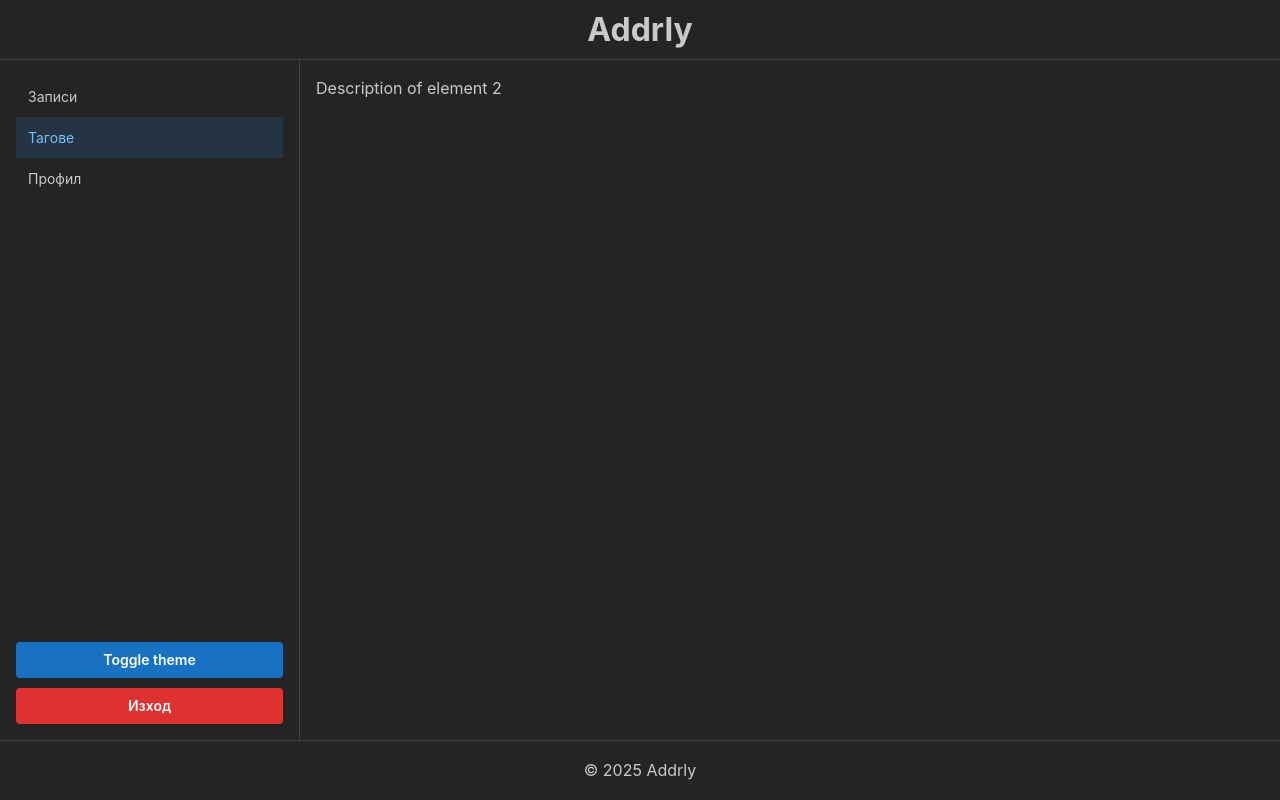
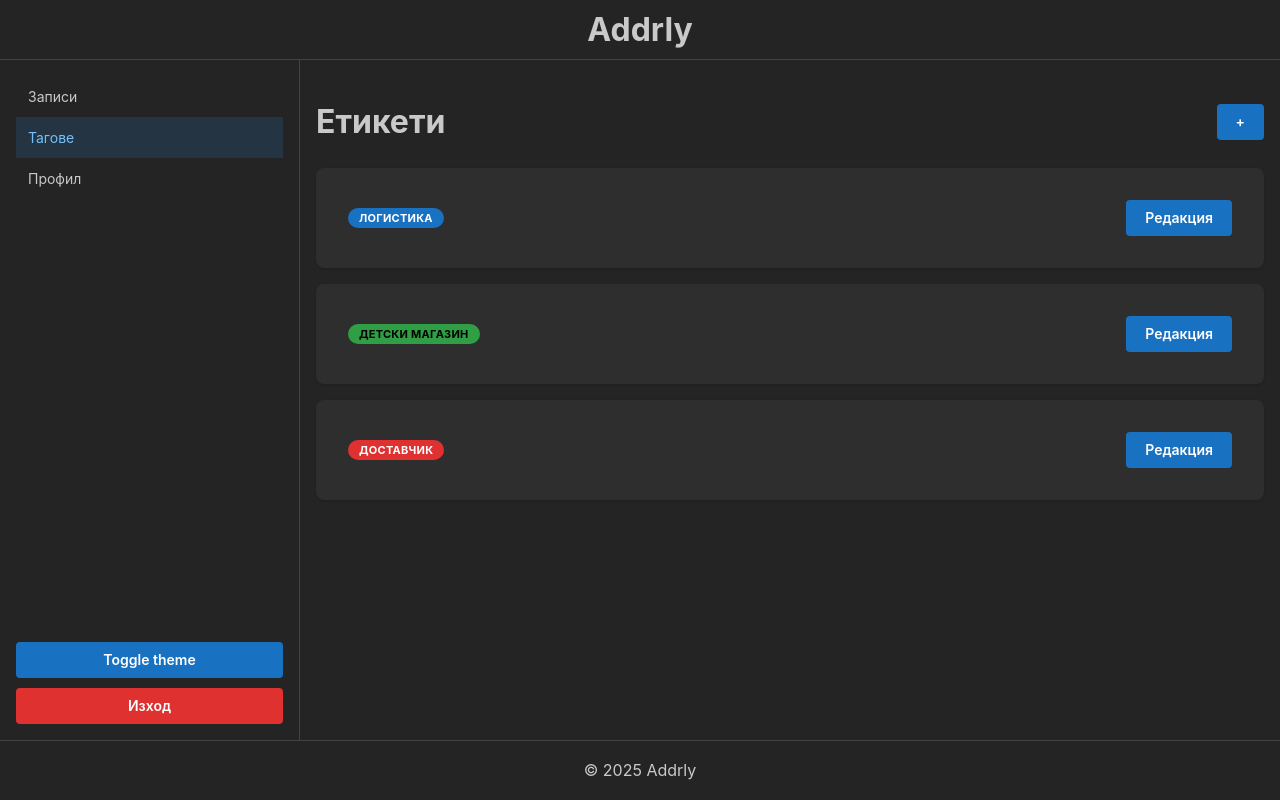
Before and after one commit to nikola88393/AddressBook, a React (Vite) app: page / in a window 1280 px wide. Both pictures are taken after a click on the link "Тагове". Built offline with nearby package versions, Linux system fonts and the light colour scheme.

Commit message:
WIP: Create tags section

```diff
--- a/src/components/layout/Main.jsx
+++ b/src/components/layout/Main.jsx
@@ -1,26 +1,27 @@
 import { AppShell } from "@mantine/core";
 import Entries from "../main/Entries";
 import propTypes from "prop-types";
+import Tags from "../main/Tags";
 
 const elements = [
   {
     key: "1",
-    description: <Entries />,
+    children: <Entries />,
   },
   {
     key: "2",
-    description: "Description of element 2",
+    children: <Tags />,
   },
   {
     key: "3",
-    description: "Description of element 3",
+    children: "children of element 3",
   },
 ];
 
 const Main = ({ activeKey }) => {
   return (
     <AppShell.Main maw={1500} mr="auto" ml="auto">
-      {elements[activeKey - 1].description}
+      {elements[activeKey - 1].children}
     </AppShell.Main>
   );
 };
--- a/src/components/main/Tags.jsx
+++ b/src/components/main/Tags.jsx
@@ -0,0 +1,106 @@
+import {
+  Button,
+  Flex,
+  Badge,
+  Card,
+  Modal,
+  TextInput,
+  ColorInput,
+} from "@mantine/core";
+import { useDisclosure } from "@mantine/hooks";
+import { useForm } from "@mantine/form";
+import { useState } from "react";
+
+const Tags = () => {
+  const [tags, setTags] = useState([
+    {
+      id: 1,
+      name: "Логистика",
+      color: "blue",
+    },
+    {
+      id: 2,
+      name: "Детски магазин",
+      color: "green",
+    },
+    {
+      id: 3,
+      name: "Доставчик",
+      color: "red",
+    },
+  ]);
+  const [opened, { open, close }] = useDisclosure();
+
+  const form = useForm({
+    mode: "uncontrolled",
+    initialValues: {
+      name: "",
+      color: "#ffffff",
+    },
+
+    // validate: {
+    //   name: (value) =>
+    //     value.length > 0 ? true : "Името на етикета е задължително",
+    //   color: (value) =>
+    //     value.length > 0 ? true : "Цветът на етикета е задължителен",
+    // },
+  });
+
+  const handleAddTag = (values) => {
+    const newTag = {
+      id: tags.length + 1,
+      name: values.name,
+      color: values.color,
+    };
+    setTags([...tags, newTag]);
+  };
+
+  return (
+    <>
+      <Modal opened={opened} onClose={close} title="Добавяне на етикет">
+        <form
+          onSubmit={form.onSubmit((values) => {
+            console.log(values);
+            handleAddTag(values);
+          })}
+        >
+          <TextInput
+            label="Име на етикета"
+            placeholder="Име на етикета"
+            key={form.key("name")}
+            {...form.getInputProps("name")}
+          />
+          <ColorInput
+            label="Цвят на етикета"
+            placeholder="Цвят на етикета"
+            key={form.key("color")}
+            {...form.getInputProps("color")}
+          />
+          <Button type="submit">Добави</Button>
+        </form>
+      </Modal>
+      <Flex align="center" justify="space-between">
+        <h1>Етикети</h1>
+        <Button onClick={open}>+</Button>
+      </Flex>
+      {tags.map((tag) => (
+        <Card
+          key={tag.id}
+          shadow="xs"
+          padding="xl"
+          radius="md"
+          style={{ marginBottom: "1rem" }}
+        >
+          <Flex align="center" justify="space-between">
+            <Badge autoContrast color={tag.color}>
+              {tag.name}
+            </Badge>
+            <Button>Редакция</Button>
+          </Flex>
+        </Card>
+      ))}
+    </>
+  );
+};
+
+export default Tags;
```
